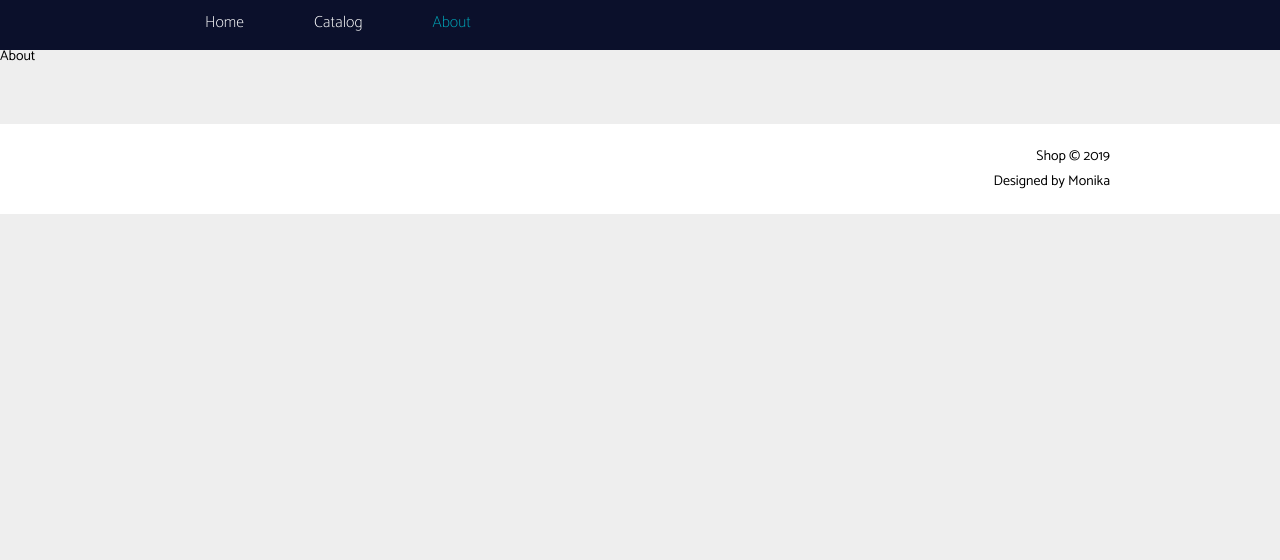
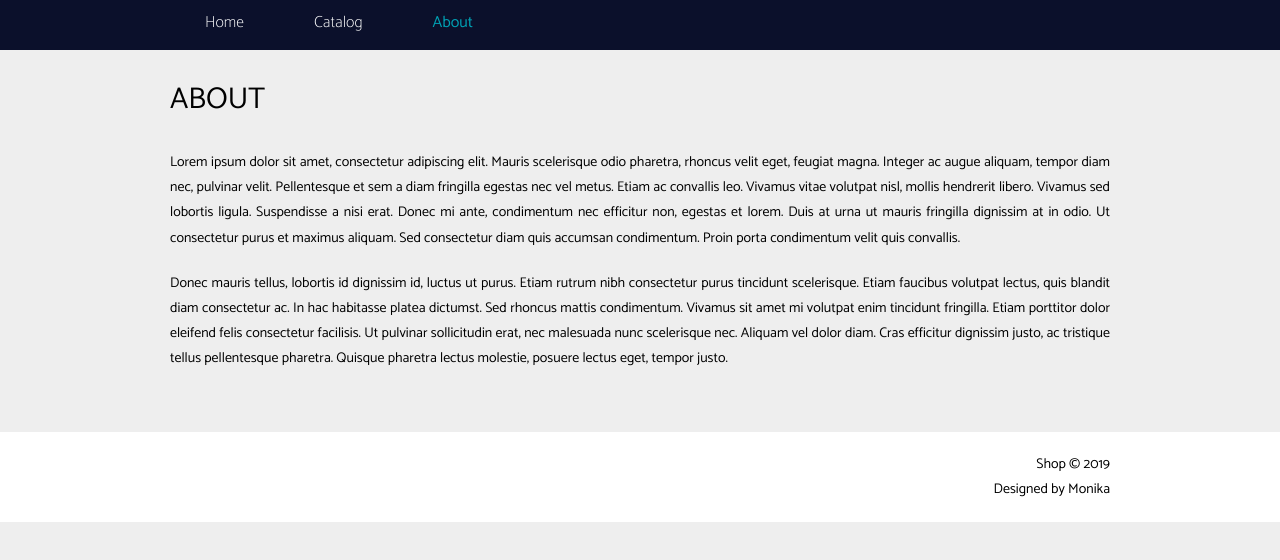
Before and after one commit to monika-stempniak/shop, a React (Create React App) app: page /about in a window 1280 px wide. Shown: the top 560 px of the page. Built offline with nearby package versions, Linux system fonts and the light colour scheme.

Commit message:
Add content to AboutPage

```diff
--- a/src/App/components/Menu/Menu.module.scss
+++ b/src/App/components/Menu/Menu.module.scss
@@ -28,5 +28,6 @@
 
   &.activeLink {
     color: $blue-lagoon;
+    font-weight: 400;
   }
 }
--- a/src/pages/AboutPage/AboutPage.js
+++ b/src/pages/AboutPage/AboutPage.js
@@ -1,11 +1,29 @@
 import React, { Component } from 'react';
+
+import styles from "./AboutPage.module.scss"
 
 class AboutPage extends Component {
   render() {
     return (
-      <div>
-        About
-     </div>
+      <div className={styles.container}>
+        <h1 className={styles.headerBig}>About</h1>
+        <p className={styles.content}>
+          Lorem ipsum dolor sit amet, consectetur adipiscing elit. Mauris scelerisque odio pharetra, rhoncus velit eget,
+          feugiat magna. Integer ac augue aliquam, tempor diam nec, pulvinar velit. Pellentesque et sem a diam fringilla
+          egestas nec vel metus. Etiam ac convallis leo. Vivamus vitae volutpat nisl, mollis hendrerit libero. Vivamus sed
+          lobortis ligula. Suspendisse a nisi erat. Donec mi ante, condimentum nec efficitur non, egestas et lorem. Duis
+          at urna ut mauris fringilla dignissim at in odio. Ut consectetur purus et maximus aliquam. Sed consectetur diam
+          quis accumsan condimentum. Proin porta condimentum velit quis convallis.
+        </p>
+        <p className={styles.content}>
+          Donec mauris tellus, lobortis id dignissim id, luctus ut purus. Etiam rutrum nibh  consectetur purus tincidunt
+          scelerisque. Etiam faucibus volutpat lectus, quis blandit diam consectetur ac. In hac habitasse platea dictumst.
+          Sed rhoncus mattis condimentum. Vivamus sit amet mi volutpat enim tincidunt fringilla. Etiam porttitor dolor
+          eleifend felis consectetur facilisis. Ut pulvinar sollicitudin erat, nec malesuada nunc scelerisque nec. Aliquam
+          vel dolor diam. Cras efficitur dignissim justo, ac tristique tellus pellentesque pharetra. Quisque pharetra
+          lectus molestie, posuere lectus eget, tempor justo.
+        </p>
+    </div>
     );
   }
 }
--- /dev/null
+++ b/src/pages/AboutPage/AboutPage.module.scss
@@ -0,0 +1,7 @@
+@import "../../scss/main.scss";
+
+.content {
+  margin: 20px 0;
+  line-height: 1.8;
+  text-align: justify;
+}
--- a/src/scss/global.scss
+++ b/src/scss/global.scss
@@ -24,13 +24,14 @@ body {
   margin-left: auto;
 }
 
-.header-big {
+.headerBig {
   font-size: 30px;
   text-transform: uppercase;
   padding: 15px 0;
+  margin: 20px 0;
 }
 
-.header-small {
+.headerSmall {
   font-size: 22px;
   text-transform: uppercase;
   padding: 5px 0;
```
